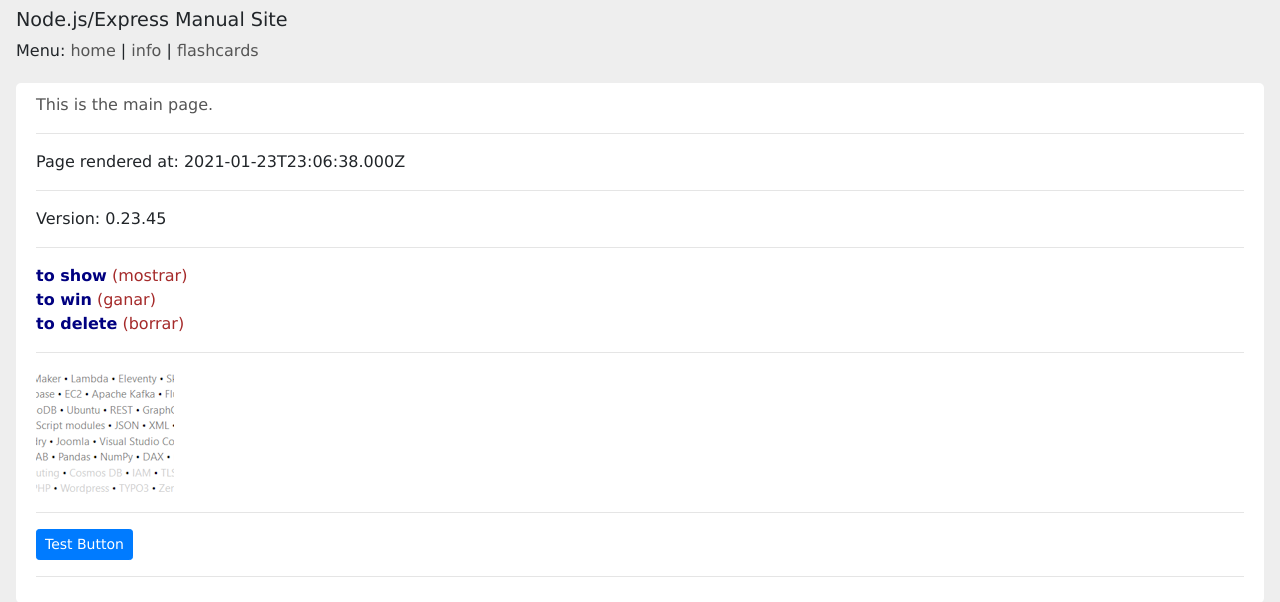
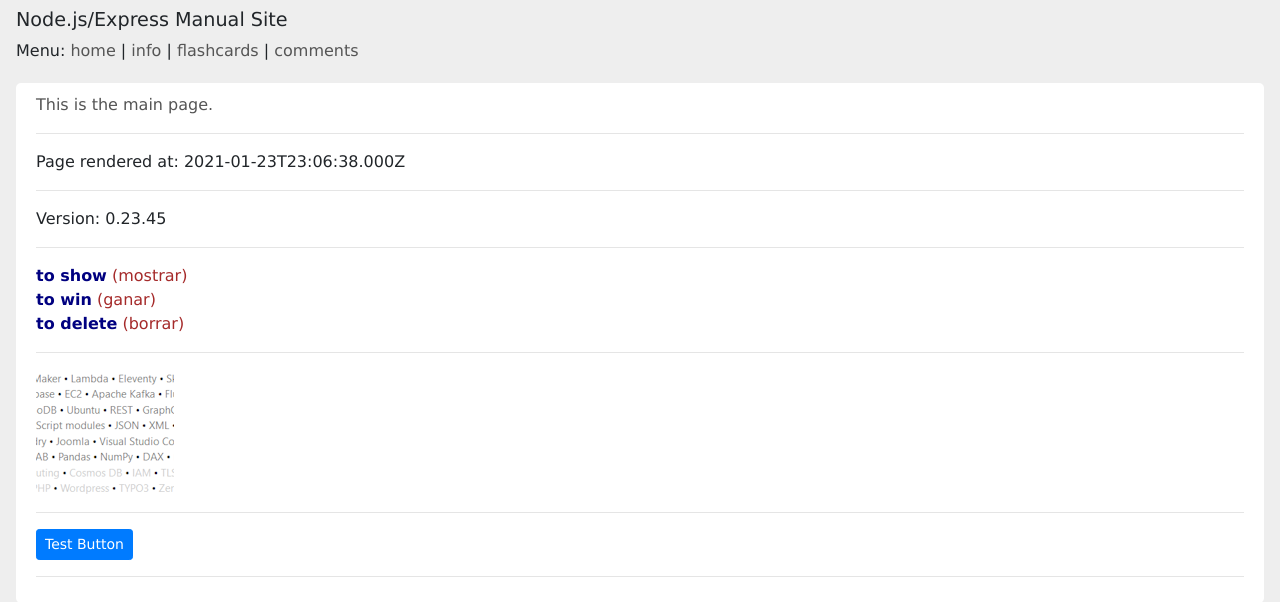
Before and after one commit to edwardtanguay/nodeexpress3, a Node server app: page / in a window 1280 px wide. Shown: the top 602 px of the page. Run offline with Node 20, Linux system fonts and the light colour scheme; some libraries are stand-ins or nearby versions.

Commit message:
new page

```diff
--- a/public/routes/index.js
+++ b/public/routes/index.js
@@ -10,6 +10,9 @@ module.exports = config => {
 	router.get('/info', (req, res) => {
 		res.render('layout/main', { pageTitle: config.appTitle, htmlText: 'this is <b>bold</b> text', pageIdCode: "info" });
 	});
+	router.get('/comments', (req, res) => {
+		res.render('layout/main', { pageTitle: config.appTitle, pageIdCode: "comments" });
+	});
 
 	router.use('/flashcards', flashcardsRoute(config));
 	return router;
--- a/public/views/layout/main.ejs
+++ b/public/views/layout/main.ejs
@@ -20,7 +20,7 @@
 	<h1>
 		<%=pageTitle%>
 	</h1>
-	Menu: <a href="/">home</a> | <a href="/info">info</a> | <a href="/flashcards">flashcards</a>
+	Menu: <a href="/">home</a> | <a href="/info">info</a> | <a href="/flashcards">flashcards</a> | <a href="/comments">comments</a>
 	<div class="content">
 		<%- include(`../pages/${pageIdCode}`)
 			%>
--- /dev/null
+++ b/public/views/pages/comments.ejs
@@ -0,0 +1 @@
+this are the comments
```
